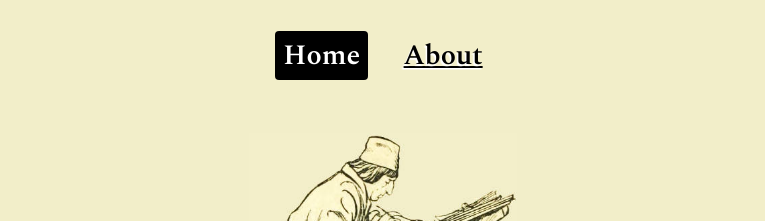
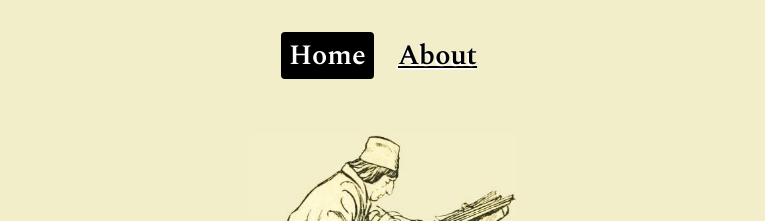
Before and after one commit to denismcdonald/blog, a Jekyll site: the page built from index.md, in a window 1280 px wide. Shown: the top 221 px of the page, without its empty margins (257-1022 px from the left). Built offline with Jekyll 4.4.1, drawn with Linux system fonts in a browser that asks for light colours.

Commit message:
Adjust nav a margin

```diff
--- a/_sass/main.scss
+++ b/_sass/main.scss
@@ -281,8 +281,8 @@ nav a {
     color: #000;
     font-size: 1.25rem;
     font-weight: 600;
-    margin: 0 0.5rem 0 0.5rem;
-    padding: 3px 8px;
+    margin: 0 0.25rem 0 0.25rem;
+    padding: 2px 8px;
     text-decoration: underline;
     text-shadow: -1.5px 1.5px 1px #fff;
 }
```
Also changed, not shown: 1 other file.
